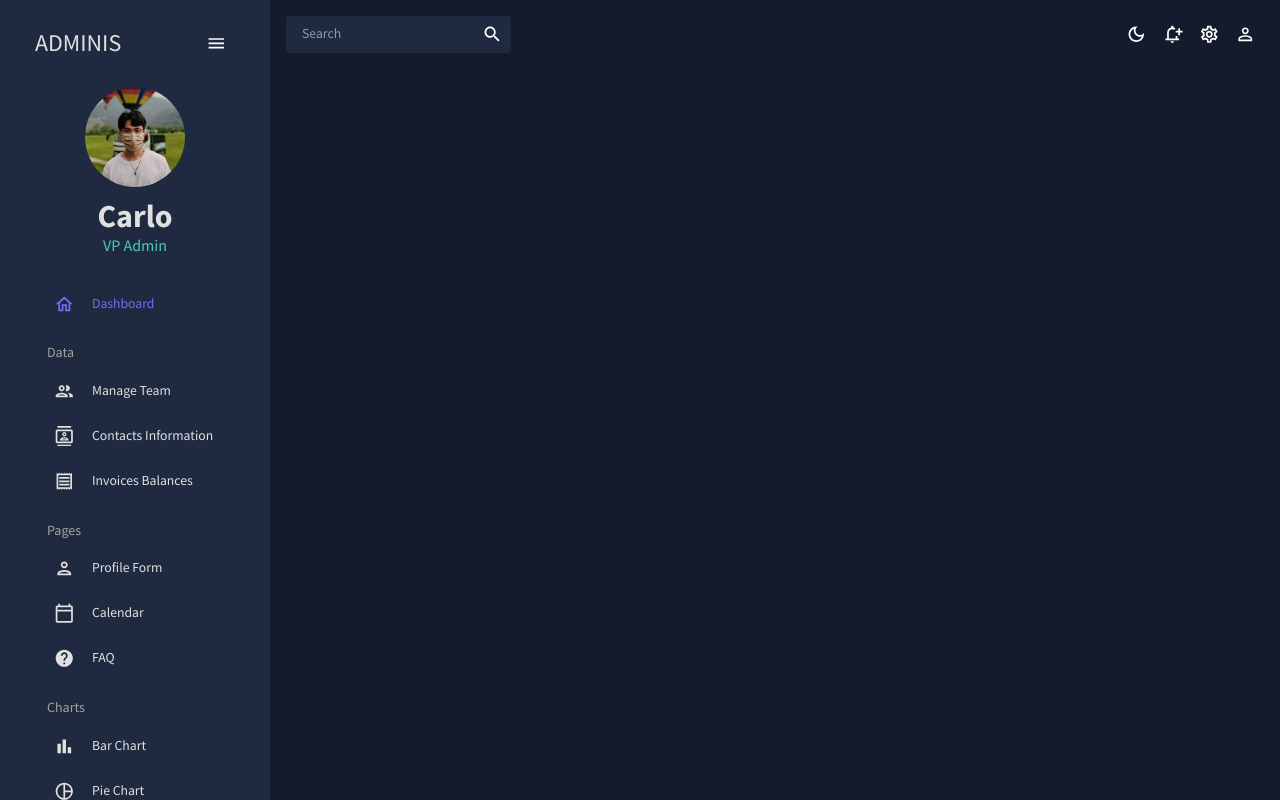
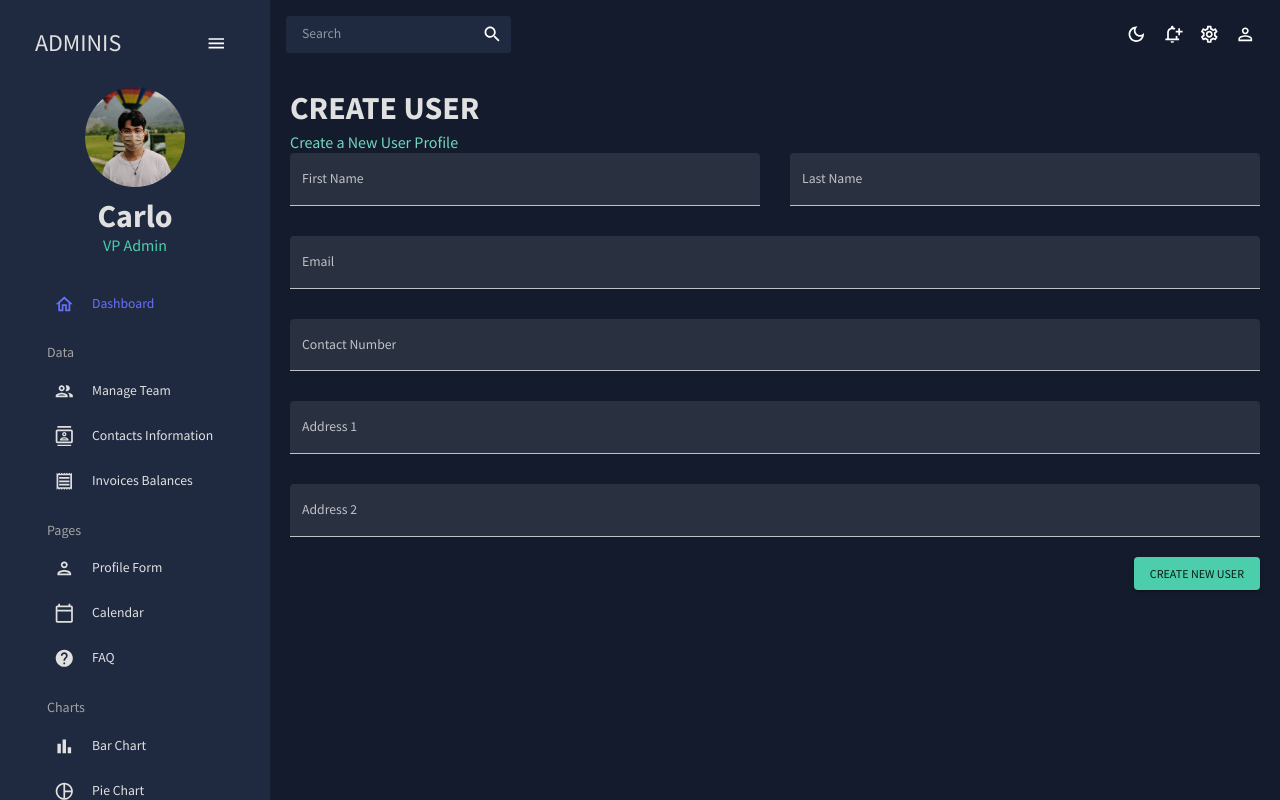
Before and after one commit to carlodizon03/react-admin-dashboard, a React (Create React App) app: page /form in a window 1280 px wide. Built offline with nearby package versions, Linux system fonts and the light colour scheme.

Commit message:
added create user form

```diff
--- a/src/App.js
+++ b/src/App.js
@@ -7,7 +7,7 @@
 import Team from "./scences/team";
 import Contacts from "./scences/contacts";
 import Invoices from "./scences/invoices";
-
+import Form from "./scences/form";
 function App() {
   const [theme, colorMode] = useMode();
 
@@ -24,8 +24,8 @@
               <Route path="/team" element={<Team />} />
               <Route path="/contacts" element={<Contacts />} />
               <Route path="/invoices" element={<Invoices />} />
-              {/*<Route path="/form" element={}/>
-              <Route path="/bar" element={}/>
+              <Route path="/form" element={<Form />} />
+              {/*<Route path="/bar" element={}/>
               <Route path="/pie" element={}/>
               <Route path="/line" element={}/>
               <Route path="/faq" element={}/>
--- /dev/null
+++ b/src/scences/form/index.js
@@ -0,0 +1,150 @@
+import { Box, Button, TextField } from "@mui/material";
+import { Formik } from "formik";
+import * as yup from "yup";
+import useMediaQuery from "@mui/material/useMediaQuery";
+import Header from "../../components/Header";
+
+const initialValues = {
+  firstName: "",
+  lastName: "",
+  email: "",
+  contact: "",
+  address1: "",
+  address2: ""
+};
+
+const phoneRegExp = /^((\+[1-9]{1,4}[ -]?)|(\([0-9]{2,3}\)[ -]?)|([0-9]{2,4})[ -]?)*?[0-9]{3,4}[ -]?[0-9]{3,4}$/;
+
+const schema = yup.object().shape({
+  firstName: yup.string().required("Required"),
+  lastName: yup.string().required("Required"),
+  email: yup.string().email("Invalid email").required("Required"),
+  contact: yup
+    .string()
+    .matches(phoneRegExp, "Phone number is not valid")
+    .required("Required"),
+  address1: yup.string().required("Required"),
+  address2: yup.string().required("Required")
+});
+
+const Form = () => {
+  const isNonMobile = useMediaQuery("(min-width:600px)");
+  const handleFormSubmit = values => {
+    console.log(values);
+  };
+  return (
+    <Box m="20px">
+      <Header title="CREATE USER" subtitle="Create a New User Profile" />
+      <Formik
+        onSubmit={handleFormSubmit}
+        initialValues={initialValues}
+        validationSchema={schema}
+      >
+        {({
+          values,
+          errors,
+          touched,
+          handleBlur,
+          handleChange,
+          handleSubmit
+        }) =>
+          <form onSubmit={handleSubmit}>
+            <Box
+              display="grid"
+              gap="30px"
+              gridTemplateColumns="repeat(4, minmax(0, 1fr))"
+              sx={{
+                "& > div": { gridColumn: isNonMobile ? undefined : "span 4" }
+              }}
+            >
+              <TextField
+                fullWidth
+                variant="filled"
+                type="text"
+                label="First Name"
+                onBlur={handleBlur}
+                onChange={handleChange}
+                value={values.firstName}
+                name="firstName"
+                error={!!touched.firstName && !!errors.firstName}
+                helperText={touched.firstName && errors.firstName}
+                sx={{ gridColumn: "span 2" }}
+              />
+              <TextField
+                fullWidth
+                variant="filled"
+                type="text"
+                label="Last Name"
+                onBlur={handleBlur}
+                onChange={handleChange}
+                value={values.lastName}
+                name="lastName"
+                error={!!touched.lastName && !!errors.lastName}
+                helperText={touched.lastName && errors.lastName}
+                sx={{ gridColumn: "span 2" }}
+              />
+              <TextField
+                fullWidth
+                variant="filled"
+                type="text"
+                label="Email"
+                onBlur={handleBlur}
+                onChange={handleChange}
+                value={values.email}
+                name="email"
+                error={!!touched.email && !!errors.email}
+                helperText={touched.email && errors.email}
+                sx={{ gridColumn: "span 4" }}
+              />
+              <TextField
+                fullWidth
+                variant="filled"
+                type="text"
+                label="Contact Number"
+                onBlur={handleBlur}
+                onChange={handleChange}
+                value={values.contact}
+                name="contact"
+                error={!!touched.contact && !!errors.contact}
+                helperText={touched.contact && errors.contact}
+                sx={{ gridColumn: "span 4" }}
+              />
+              <TextField
+                fullWidth
+                variant="filled"
+                type="text"
+                label="Address 1"
+                onBlur={handleBlur}
+                onChange={handleChange}
+                value={values.address1}
+                name="address1"
+                error={!!touched.address1 && !!errors.address1}
+                helperText={touched.address1 && errors.address1}
+                sx={{ gridColumn: "span 4" }}
+              />
+              <TextField
+                fullWidth
+                variant="filled"
+                type="text"
+                label="Address 2"
+                onBlur={handleBlur}
+                onChange={handleChange}
+                value={values.address2}
+                name="address2"
+                error={!!touched.address2 && !!errors.address2}
+                helperText={touched.address2 && errors.address2}
+                sx={{ gridColumn: "span 4" }}
+              />
+            </Box>
+            <Box display="flex" justifyContent="end" mt="20px">
+              <Button type="submit" color="secondary" variant="contained">
+                Create New User
+              </Button>
+            </Box>
+          </form>}
+      </Formik>
+    </Box>
+  );
+};
+
+export default Form;
```
